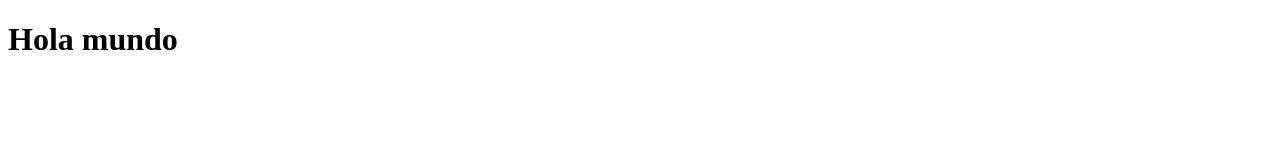
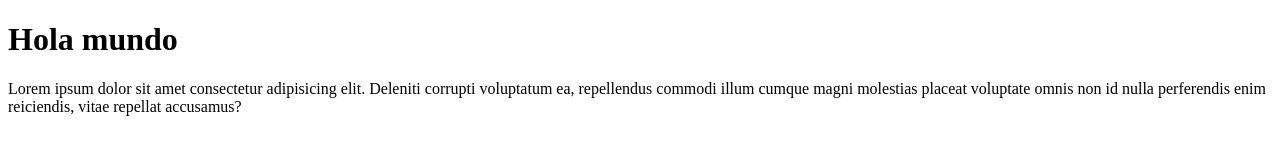
Before and after one commit to DidierRmz/EjemploAzureDevOps, a plain HTML site: page index.html in a window 1280 px wide. Drawn offline with Linux system fonts and the light colour scheme.

Commit message:
feat: se agrego un párrafo

```diff
--- a/index.html
+++ b/index.html
@@ -7,5 +7,6 @@
 </head>
 <body>
     <h1>Hola mundo</h1>
+    <p>Lorem ipsum dolor sit amet consectetur adipisicing elit. Deleniti corrupti voluptatum ea, repellendus commodi illum cumque magni molestias placeat voluptate omnis non id nulla perferendis enim reiciendis, vitae repellat accusamus?</p>
 </body>
 </html>
```
